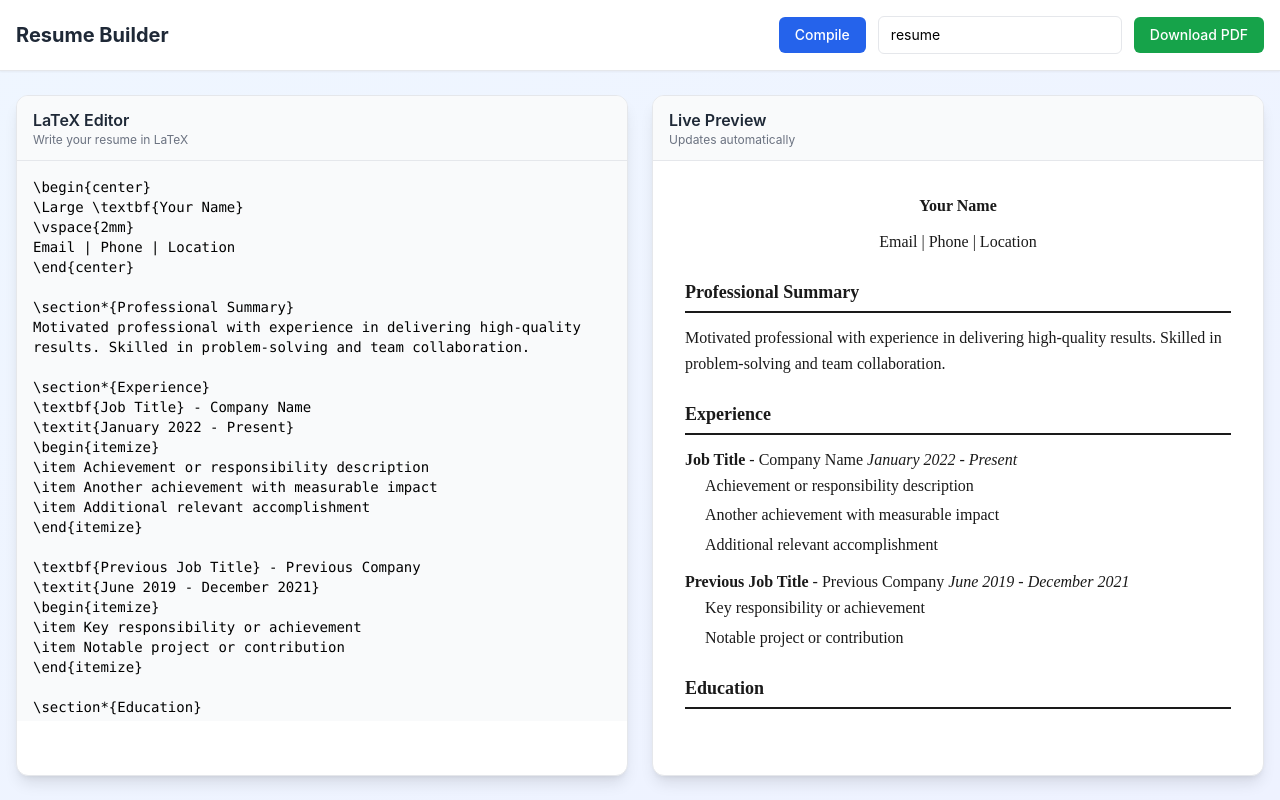
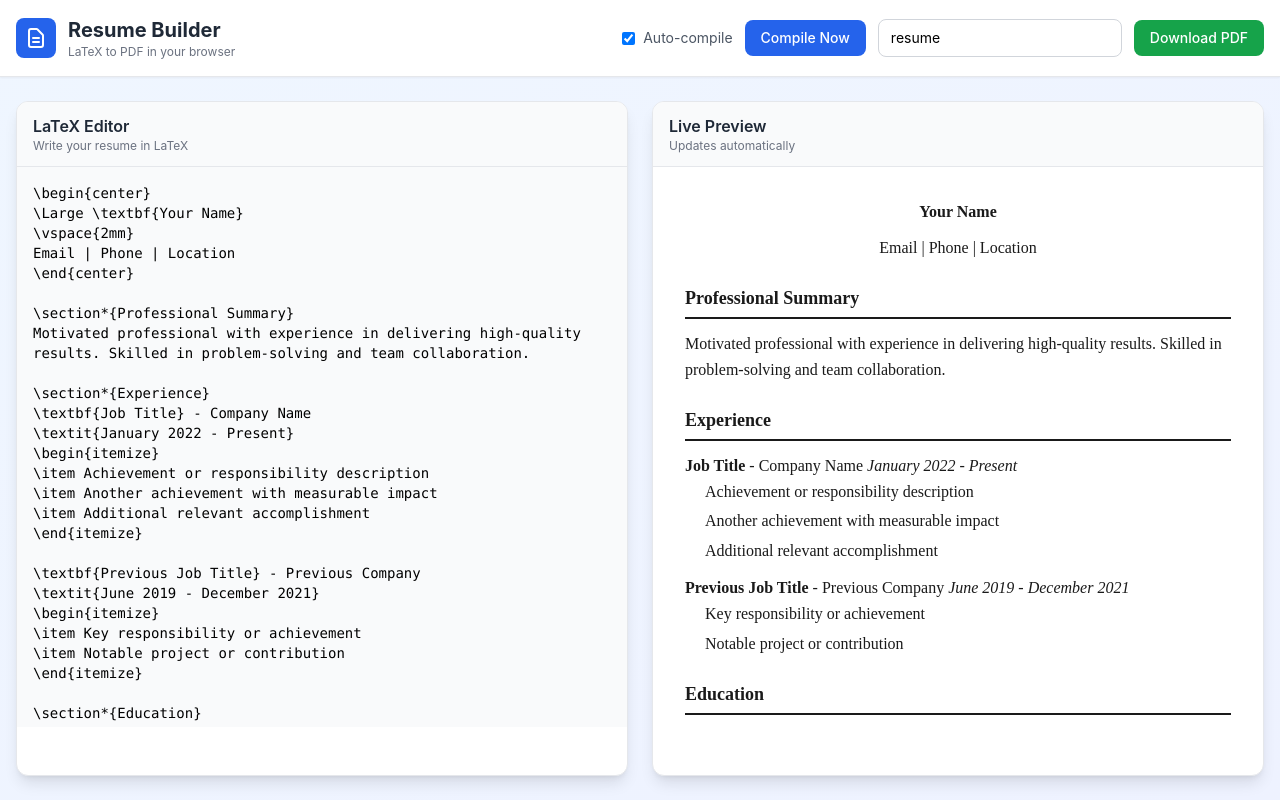
Before and after one commit to siddhik-reddy/Resume-Builder, a Next.js app: page / in a window 1280 px wide. Built offline with nearby package versions, Linux system fonts and the light colour scheme.

Commit message:
Update Header.tsx

```diff
--- a/components/Header.tsx
+++ b/components/Header.tsx
@@ -5,6 +5,8 @@ interface HeaderProps {
   canDownload: boolean;
   onCompile: () => void;
   isCompiling: boolean;
+  isAutoCompile: boolean;
+  setIsAutoCompile: (value: boolean) => void;
 }
 
 export default function Header({
@@ -13,39 +15,67 @@ export default function Header({
   onDownload,
   canDownload,
   onCompile,
-  isCompiling
+  isCompiling,
+  isAutoCompile,
+  setIsAutoCompile
 }: HeaderProps) {
   return (
-    <header className="bg-white border-b shadow-sm">
-      <div className="max-w-7xl mx-auto px-4 py-4 flex items-center justify-between flex-wrap gap-3">
+    <header className="bg-white border-b border-gray-200 shadow-sm sticky top-0 z-10">
+      <div className="max-w-7xl mx-auto px-4 py-4">
+        <div className="flex items-center justify-between flex-wrap gap-4">
+          <div className="flex items-center gap-3">
+            <div className="bg-blue-600 text-white p-2 rounded-lg">
+              <svg className="h-6 w-6" fill="none" viewBox="0 0 24 24" stroke="currentColor">
+                <path strokeLinecap="round" strokeLinejoin="round" strokeWidth={2} d="M9 12h6m-6 4h6m2 5H7a2 2 0 01-2-2V5a2 2 0 012-2h5.586a1 1 0 01.707.293l5.414 5.414a1 1 0 01.293.707V19a2 2 0 01-2 2z" />
+              </svg>
+            </div>
+            <div>
               <h1 className="text-xl font-bold text-gray-800">Resume Builder</h1>
+              <p className="text-xs text-gray-500">LaTeX to PDF in your browser</p>
+            </div>
+          </div>
 
           <div className="flex items-center gap-3 flex-wrap">
+            {/* Auto-compile toggle */}
+            <label className="flex items-center gap-2 text-sm text-gray-600">
+              <input
+                type="checkbox"
+                checked={isAutoCompile}
+                onChange={(e) => setIsAutoCompile(e.target.checked)}
+                className="rounded border-gray-300 text-blue-600 focus:ring-blue-500"
+              />
+              Auto-compile
+            </label>
+
+            {/* Compile button */}
             <button
               onClick={onCompile}
               disabled={isCompiling}
-            className="bg-blue-600 text-white px-4 py-2 rounded-md text-sm font-medium hover:bg-blue-700 disabled:opacity-50 disabled:cursor-not-allowed"
+              className="bg-blue-600 text-white px-4 py-2 rounded-lg text-sm font-medium hover:bg-blue-700 disabled:opacity-50 disabled:cursor-not-allowed transition-colors"
             >
-            {isCompiling ? 'Compiling...' : 'Compile'}
+              {isCompiling ? 'Compiling...' : 'Compile Now'}
             </button>
 
+            {/* File name input */}
             <input
               type="text"
               value={fileName}
               onChange={(e) => setFileName(e.target.value)}
-            className="border rounded-md px-3 py-2 text-sm focus:outline-none focus:ring-2 focus:ring-blue-500"
+              className="border border-gray-300 rounded-lg px-3 py-2 text-sm focus:outline-none focus:ring-2 focus:ring-blue-500 focus:border-transparent"
               placeholder="File name"
             />
 
+            {/* Download button */}
             <button
               onClick={onDownload}
               disabled={!canDownload}
-            className="bg-green-600 text-white px-4 py-2 rounded-md text-sm font-medium hover:bg-green-700 disabled:opacity-50 disabled:cursor-not-allowed"
+              className="bg-green-600 text-white px-4 py-2 rounded-lg text-sm font-medium hover:bg-green-700 disabled:opacity-50 disabled:cursor-not-allowed transition-colors"
             >
               Download PDF
             </button>
           </div>
         </div>
+      </div>
     </header>
   );
 }
```
Lines whose indentation alone changed are shown as unchanged.
